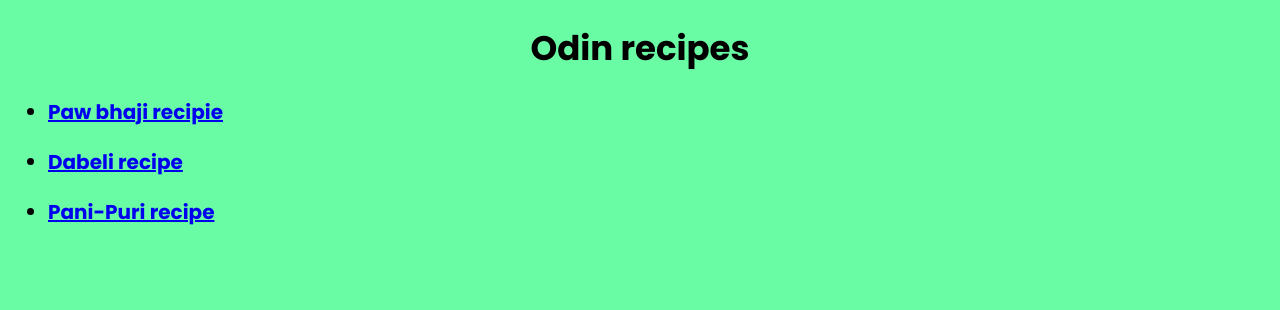
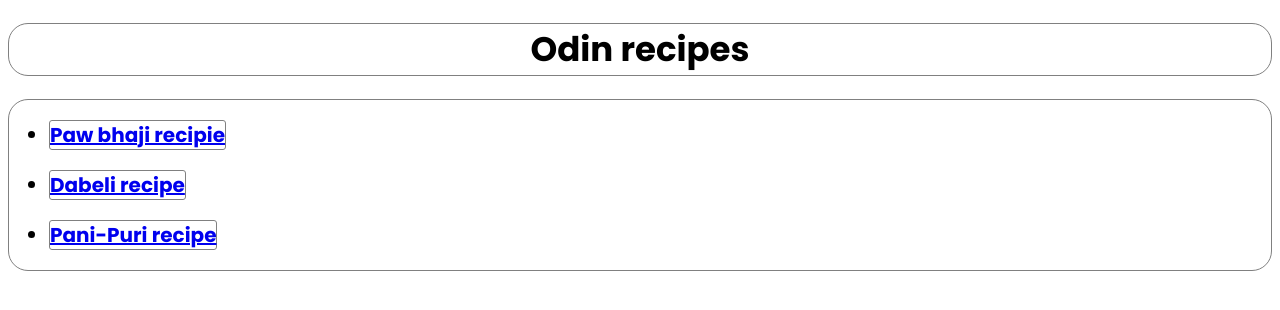
Before and after one commit to rohit-chavhan/odin-recipies, a plain HTML site: page index.html in a window 1280 px wide. Drawn offline with Linux system fonts and the light colour scheme.

Commit message:
Add colors to index.html

```diff
--- a/index.html
+++ b/index.html
@@ -11,15 +11,15 @@
 
     <body id="home">
             <h1 class="centre">Odin recipes</h1>
-            <div>
-                <ul>
-                    <li><a href="./recipies/pawbhaji.html">Paw bhaji recipie</a></li>
+            <div class="green">
+                <ul >
+                    <li ><a class="list" href="./recipies/pawbhaji.html">Paw bhaji recipie</a></li>
                 </ul>
                 <ul>
-                    <li><a href="./recipies/dabeli.html">Dabeli recipe</a></li>
+                    <li ><a class="list" href="./recipies/dabeli.html">Dabeli recipe</a></li>
                 </ul>
                 <ul>
-                    <li><a href="./recipies/pani-puri.html">Pani-Puri recipe</a></li>
+                    <li ><a class="list" href="./recipies/pani-puri.html">Pani-Puri recipe</a></li>
                 </ul>
             </div>
     </body>
--- a/styles.css
+++ b/styles.css
@@ -1,5 +1,5 @@
 body {
-    background-color: whitesmoke;
+    background-color: white;
     font-family: "Poppins", sans-serif;
     font-weight: 100;
     font-style: normal;
@@ -7,11 +7,12 @@ body {
 }
 
 #home {
-    background-color: rgb(105, 252, 164);
 }
 
 .centre {
     text-align: center;
+    border: 1px solid gray ;
+    border-radius: 20px;
 }
 
 div{
@@ -23,3 +24,13 @@ div{
     height: auto;
     width: 400px;
 }
+
+.green {
+    border: 1px solid gray;
+    border-radius: 20px;
+}
+
+.list {
+    border: 1px solid gray;
+    border-radius: 3px;
+}
```
